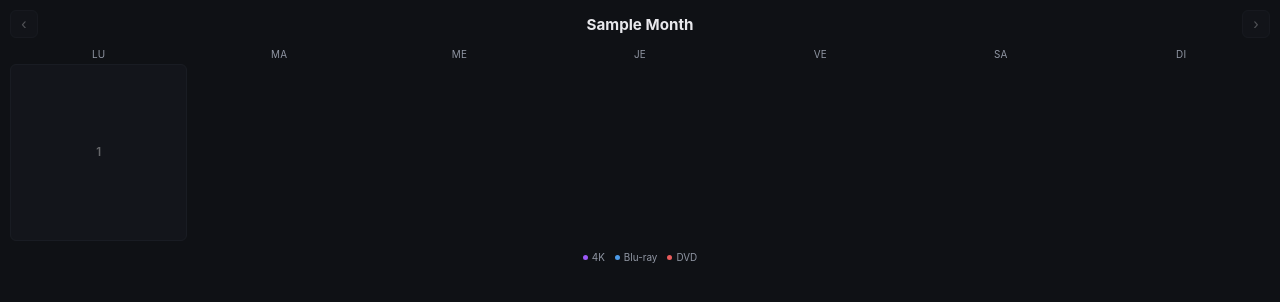
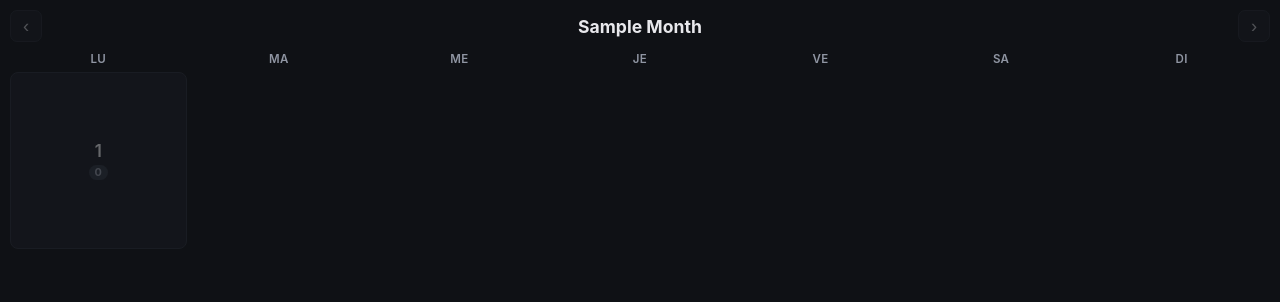
Before and after one commit to Tropicfront/Movies-scrapper-app-, a Flask app: template templates/widget.html in a window 1280 px wide. Shown: the top 302 px of the page. Run offline with Flask 3, Linux system fonts and the light colour scheme; the template is opened without the code that fills it: most values are stand-ins (such as "Sample title", 1, 10 or a date in 2020); parts of the project's set-up code (start-up, migrations or seed data) failed here and were passed over.

Commit message:
Updated files <Beta 1.10>

```diff
--- a/app.py
+++ b/app.py
@@ -24,6 +24,11 @@ AFFILIATE_CACHE_FILE = os.path.join(DATA_DIR, "affiliate_links.json")
 REFRESH_HOURS = float(os.environ.get("REFRESH_HOURS", "6"))
 EL_MONTH_ARTICLES = int(os.environ.get("EDITION_LIMITEE_MONTH_ARTICLES", "3"))
 APP_TIMEZONE = os.environ.get("APP_TIMEZONE", "Europe/Paris")
+
+# Marqueur de version du code, renvoyé par /health et /api/debug/calendar et
+# affiché en pied de page : permet de vérifier que le conteneur tourne bien
+# avec les fichiers à jour.
+APP_BUILD = "2026-09-11.3"
 
 # Quand une même sortie (titre normalisé + date) apparaît sur plusieurs
 # sources, on ne garde que celle de la source la mieux classée ici.
@@ -245,6 +250,7 @@ def index():
             ("4K-Ultra-HD.fr", "https://4k-ultra-hd.fr/prochaines-sorties-blu-ray-4k-ultra-hd"),
             ("Édition-Limitée.fr", "https://edition-limitee.fr/blu-ray-dvd/sortie-blu-ray-dvd/"),
         ],
+        app_build=APP_BUILD,
     )
 
 
@@ -368,9 +374,10 @@ def widget_upcoming():
         # rien avant aujourd'hui donne l'impression d'être vide).
         releases = data["dated"]
 
-    releases = _filter_releases(releases, only_jellyfin, category)[:limit]
+    today_iso = date.today().isoformat()
+    releases = _filter_releases(releases, only_jellyfin, category)
+    releases = _cap_releases(releases, limit, today_iso)
 
-    today_iso = date.today().isoformat()
     months, active_index = _build_calendar_months(releases, today_iso)
 
     return render_template(
@@ -384,6 +391,28 @@ def widget_upcoming():
 
 # Ordre d'affichage des sorties à l'intérieur d'une même journée
 _CATEGORY_ORDER = {"4k": 0, "bluray": 1, "dvd": 2, "autre": 3}
+
+
+def _cap_releases(releases, limit, today_iso):
+    """Ramène la liste à `limit` entrées SANS sacrifier les sorties à venir.
+
+    Les sorties arrivent triées du plus ancien au plus récent : une simple
+    troncature `[:limit]` couperait donc tous les mois futurs (symptôme :
+    un calendrier qui s'arrête au mois en cours, avec la flèche « mois
+    suivant » grisée alors qu'il reste des sorties après). On garde d'abord
+    tout ce qui est à venir, puis on complète avec le passé le plus récent.
+    """
+    if len(releases) <= limit:
+        return releases
+
+    upcoming = [r for r in releases if (r.get("date_iso") or "") >= today_iso]
+    past = [r for r in releases if (r.get("date_iso") or "") < today_iso]
+
+    kept = upcoming[:limit]
+    room_left = limit - len(kept)
+    if room_left > 0:
+        kept = past[-room_left:] + kept
+    return kept
 
 
 def _build_calendar_months(releases, today_iso=None):
@@ -424,6 +453,18 @@ def _build_calendar_months(releases, today_iso=None):
         return [], 0
 
     first, last = min(bounds), max(bounds)
+
+    # Garde-fou : une seule date mal parsée (année aberrante) suffirait sinon
+    # à générer des centaines de mois vides et à rendre la navigation
+    # inutilisable. On borne la plage autour du mois en cours.
+    if today_iso:
+        ty, tm = _year_month(today_iso)
+        floor = (ty - 1, tm)
+        ceiling = (ty + 3, tm)
+        first = max(first, floor)
+        last = min(last, ceiling)
+        if first > last:
+            first = last = (ty, tm)
 
     ordered_months = []
     y, m = first
@@ -502,6 +543,42 @@ def affiliate_links_status():
     return jsonify({"total_releases": len(releases), "by_source": by_source})
 
 
+@app.route("/api/calendar/debug")
+def calendar_debug():
+    """Diagnostic du calendrier : ce que contient réellement le cache, mois
+    par mois. À appeler quand la grille du widget paraît vide ou s'arrête
+    trop tôt, pour distinguer un problème d'affichage d'un problème de
+    scraping (mois réellement absent des données).
+
+        curl http://<ton-serveur>:8080/api/calendar/debug
+    """
+    data = get_sorted_releases()
+    dated = data["dated"]
+    undated = data["undated"]
+
+    by_month = {}
+    for r in dated:
+        key = r["date_iso"][:7]
+        stats = by_month.setdefault(key, {"total": 0, "by_source": {}, "by_format": {}})
+        stats["total"] += 1
+        source = r.get("source", "inconnu")
+        stats["by_source"][source] = stats["by_source"].get(source, 0) + 1
+        cat = r.get("format_category", "autre")
+        stats["by_format"][cat] = stats["by_format"].get(cat, 0) + 1
+
+    return jsonify({
+        "today": date.today().isoformat(),
+        "updated_at": data["updated_at"],
+        "errors": data["errors"],
+        "dated_releases": len(dated),
+        "undated_releases": len(undated),
+        "first_date": dated[0]["date_iso"] if dated else None,
+        "last_date": dated[-1]["date_iso"] if dated else None,
+        "months": {k: by_month[k] for k in sorted(by_month)},
+        "undated_examples": [r.get("title") for r in undated[:10]],
+    })
+
+
 @app.route("/api/refresh", methods=["POST"])
 def api_refresh():
     refresh_data()
@@ -514,9 +591,57 @@ def api_refresh():
     })
 
 
+@app.route("/api/debug/calendar")
+def debug_calendar():
+    """Diagnostic du calendrier : dit exactement ce que contient le cache,
+    mois par mois. Sert à distinguer « le scraping n'a rien trouvé pour ce
+    mois-là » de « les données sont là mais la grille ne les affiche pas ».
+
+        curl http://<ton-serveur>:8080/api/debug/calendar
+    """
+    cache = load_cache()
+    releases = cache.get("releases", [])
+    today_iso = date.today().isoformat()
+
+    by_month = {}
+    for r in releases:
+        date_iso = r.get("date_iso")
+        key = date_iso[:7] if date_iso else "sans-date"
+        stats = by_month.setdefault(key, {"total": 0, "par_source": {}, "jours": {}})
+        stats["total"] += 1
+        source = r.get("source", "inconnu")
+        stats["par_source"][source] = stats["par_source"].get(source, 0) + 1
+        if date_iso:
+            stats["jours"][date_iso[8:]] = stats["jours"].get(date_iso[8:], 0) + 1
+
+    for stats in by_month.values():
+        stats["jours"] = dict(sorted(stats["jours"].items()))
+
+    dated = [r for r in releases if r.get("date_iso")]
+    return jsonify({
+        "build": APP_BUILD,
+        "updated_at": cache.get("updated_at"),
+        "errors": cache.get("errors", []),
+        # Date vue par le CONTENEUR : si elle ne correspond pas à ta date
+        # locale, le découpage aujourd'hui/demain et le mois ouvert par
+        # défaut seront décalés (voir la variable TZ du conteneur).
+        "today_in_container": today_iso,
+        "total": len(releases),
+        "avec_date": len(dated),
+        "sans_date": len(releases) - len(dated),
+        "premiere_date": min((r["date_iso"] for r in dated), default=None),
+        "derniere_date": max((r["date_iso"] for r in dated), default=None),
+        "par_mois": dict(sorted(by_month.items())),
+    })
+
+
 @app.route("/health")
 def health():
-    return jsonify({"status": "ok"})
+    # `build` permet de vérifier d'un coup d'œil quelle version du code
+    # tourne réellement dans le conteneur (utile car le docker-compose
+    # d'exemple utilise une image publiée : sans rebuild, modifier les
+    # fichiers en local ne change rien).
+    return jsonify({"status": "ok", "build": APP_BUILD})
 
 
 def start_scheduler():
--- a/docker-compose.yml
+++ b/docker-compose.yml
@@ -1,6 +1,12 @@
 services:
   sorties-films:
+    # ATTENTION : cette ligne utilise l'image DÉJÀ PUBLIÉE sur Docker Hub.
+    # Tant qu'elle est active, modifier les fichiers du projet en local n'a
+    # aucun effet sur le conteneur. Pour faire tourner ton code local,
+    # commente la ligne `image:` et décommente `build: .`, puis lance
+    #     docker compose up -d --build
     image: tropicfront/movies_scrapper:latest
+    # build: .
     container_name: sorties-films
     ports:
       - "8080:5000"
--- a/templates/widget.html
+++ b/templates/widget.html
@@ -42,7 +42,7 @@
     margin-bottom: 10px;
   }
   .month-title {
-    font-size: 0.95rem;
+    font-size: 1.1rem;
     font-weight: 700;
     text-transform: capitalize;
     text-align: center;
@@ -52,12 +52,12 @@
     background: var(--card-bg);
     border: 1px solid var(--card-border);
     color: var(--text);
-    border-radius: 6px;
-    width: 28px;
-    height: 28px;
+    border-radius: 7px;
+    width: 32px;
+    height: 32px;
     flex-shrink: 0;
     cursor: pointer;
-    font-size: 1rem;
+    font-size: 1.15rem;
     line-height: 1;
   }
   .nav-btn:hover:not(:disabled) { border-color: var(--accent); color: var(--accent); }
@@ -67,63 +67,72 @@
   .weekdays, .week {
     display: grid;
     grid-template-columns: repeat(7, 1fr);
-    gap: 3px;
+    gap: 4px;
   }
-  .weekdays { margin-bottom: 4px; }
+  .weekdays { margin-bottom: 6px; }
   .weekdays span {
     text-align: center;
-    font-size: 0.62rem;
+    font-size: 0.72rem;
+    font-weight: 600;
     text-transform: uppercase;
     color: var(--text-dim);
     letter-spacing: 0.03em;
   }
   .month { display: none; }
   .month.active { display: block; }
-  .week { margin-bottom: 3px; }
+  .week { margin-bottom: 4px; }
   .day-cell {
     aspect-ratio: 1 / 1;
-    min-height: 34px;
+    min-height: 52px;
     background: var(--card-bg);
     border: 1px solid var(--card-border);
-    border-radius: 6px;
+    border-radius: 8px;
     display: flex;
     flex-direction: column;
     align-items: center;
     justify-content: center;
-    gap: 2px;
+    gap: 4px;
   }
   /* Jours qui débordent sur le mois précédent / suivant : visibles mais estompés */
   .day-cell.out-month { opacity: 0.4; }
   .day-cell.today { background: var(--today-bg); border-color: var(--accent); }
   .day-cell .day-num {
-    font-size: 0.72rem;
+    font-size: 1.05rem;
     font-weight: 600;
     color: var(--text);
   }
   .day-cell.today .day-num { color: var(--accent); font-weight: 800; }
   .day-cell.has-releases { cursor: pointer; }
   .day-cell.has-releases:hover { border-color: var(--accent-2); }
-  .dots { display: flex; gap: 2px; }
-  .dot {
-    width: 5px;
-    height: 5px;
+  /* Indicateur de sorties : un simple compteur neutre. Plus de pastille de
+     couleur par format dans la grille (donc plus de légende à afficher en
+     bas), ce qui laisse la place à des cases et des chiffres plus grands.
+     Le format reste indiqué, en couleur, dans la fenêtre du jour. */
+  .day-count {
+    font-size: 0.68rem;
+    font-weight: 700;
+    line-height: 1;
+    padding: 2px 6px;
+    border-radius: 999px;
+    background: {{ '#dfe2e8' if theme == 'light' else '#2f3440' }};
+    color: var(--text-dim);
+  }
+  .day-cell.today .day-count { background: var(--accent); color: #1a1a1a; }
+  .day-cell.has-releases:hover .day-count { color: var(--text); }
+  .day-data { display: none; }
+
+  /* Pastille de format, conservée uniquement dans la fenêtre du jour
+     (à côté du titre), plus dans la grille */
+  .ev-title .dot {
+    width: 8px;
+    height: 8px;
     border-radius: 50%;
     flex-shrink: 0;
   }
-  .dot.cat-4k     { background: #9b59f6; }
-  .dot.cat-bluray { background: #4c9be8; }
-  .dot.cat-dvd    { background: #e85c5c; }
-  .dot.cat-autre  { background: #888; }
-  .legend {
-    display: flex;
-    gap: 10px;
-    justify-content: center;
-    margin-top: 10px;
-    font-size: 0.62rem;
-    color: var(--text-dim);
-  }
-  .legend span { display: flex; align-items: center; gap: 4px; }
-  .day-data { display: none; }
+  .ev-title .dot.cat-4k     { background: #9b59f6; }
+  .ev-title .dot.cat-bluray { background: #4c9be8; }
+  .ev-title .dot.cat-dvd    { background: #e85c5c; }
+  .ev-title .dot.cat-autre  { background: #888; }
 
   /* ---------- Fenêtre des sorties du jour (clic sur une case) ---------- */
   .backdrop {
@@ -226,6 +235,7 @@
     line-height: 1.3;
   }
   .ev-title:hover { color: var(--accent-2); text-decoration: underline; }
+  .ev-title .dot { width: 8px; height: 8px; }
   .ev-details {
     font-size: 0.74rem;
     color: var(--text-dim);
@@ -318,10 +328,8 @@
                  data-label="{{ cell.label }}"
                  data-count="{{ cell.releases|length }}">
               <span class="day-num">{{ cell.day_num }}</span>
-              {% if cell.categories %}
-                <div class="dots">
-                  {% for cat in cell.categories %}<span class="dot cat-{{ cat }}"></span>{% endfor %}
-                </div>
+              {% if cell.releases %}
+                <span class="day-count">{{ cell.releases|length }}</span>
               {% endif %}
               {% if cell.releases %}
                 <div class="day-data">
@@ -334,12 +342,6 @@
       {% endfor %}
     </div>
   {% endfor %}
-
-  <div class="legend">
-    <span><span class="dot cat-4k"></span> 4K</span>
-    <span><span class="dot cat-bluray"></span> Blu-ray</span>
-    <span><span class="dot cat-dvd"></span> DVD</span>
-  </div>
 
   <div class="backdrop" id="backdrop">
     <div class="modal" role="dialog" aria-modal="true" aria-labelledby="modal-title">
```
Also changed, not shown: date_utils.py (+71 -0 lines), scraper_4k.py (+29 -27 lines), scraper_editionlimitee.py (+9 -10 lines), README.md.
